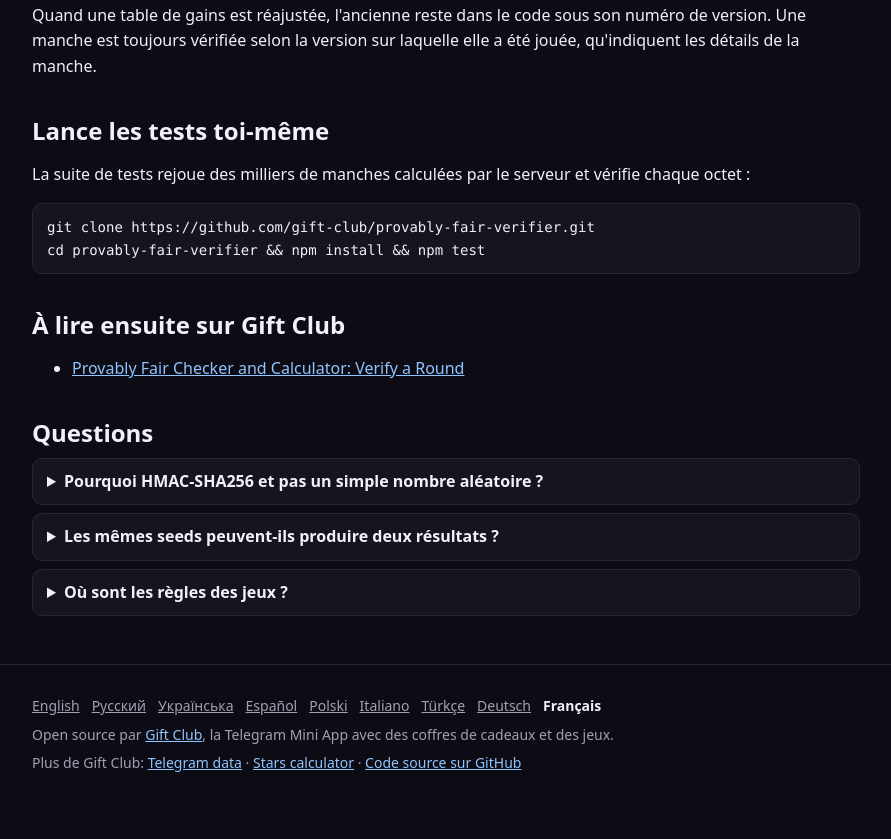
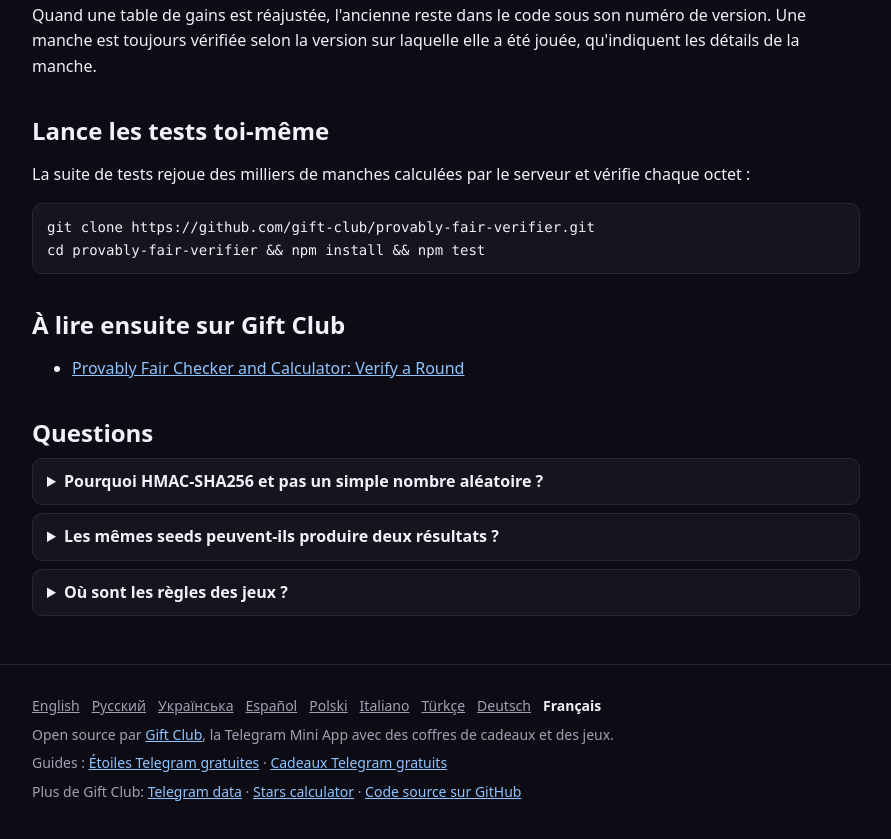
Before and after one commit to gift-club/provably-fair-verifier, a website: page docs/fr/how-it-works/index.html in a window 1280 px wide. Shown: the part 1372-2211 px from the top of the page, without its empty margins (194-1085 px from the left). Drawn offline with Linux system fonts and the light colour scheme.

Commit message:
Footer: link the free Stars and free gifts guides
Added links to guides for earning free Telegram stars and gifts.

```diff
--- a/docs/fr/how-it-works/index.html
+++ b/docs/fr/how-it-works/index.html
@@ -125,6 +125,7 @@ cd provably-fair-verifier &amp;&amp; npm install &amp;&amp; npm test</code></pre
 <footer><div class="wrap">
 <p class="langs" aria-label="Langues"><a href="/provably-fair-verifier/how-it-works/" hreflang="en" lang="en">English</a><a href="/provably-fair-verifier/ru/how-it-works/" hreflang="ru" lang="ru">Русский</a><a href="/provably-fair-verifier/uk/how-it-works/" hreflang="uk" lang="uk">Українська</a><a href="/provably-fair-verifier/es/how-it-works/" hreflang="es" lang="es">Español</a><a href="/provably-fair-verifier/pl/how-it-works/" hreflang="pl" lang="pl">Polski</a><a href="/provably-fair-verifier/it/how-it-works/" hreflang="it" lang="it">Italiano</a><a href="/provably-fair-verifier/tr/how-it-works/" hreflang="tr" lang="tr">Türkçe</a><a href="/provably-fair-verifier/de/how-it-works/" hreflang="de" lang="de">Deutsch</a><a href="/provably-fair-verifier/fr/how-it-works/" hreflang="fr" lang="fr" aria-current="true">Français</a></p>
 <p>Open source par <a href="https://giftclub.app/fr/">Gift Club</a>, la Telegram Mini App avec des coffres de cadeaux et des jeux.</p>
+<p>Guides : <a href="https://giftclub.app/fr/blog/earn-free-telegram-stars">Étoiles Telegram gratuites</a> · <a href="https://giftclub.app/fr/blog/free-telegram-gifts">Cadeaux Telegram gratuits</a></p>
 <p>Plus de Gift Club: <a href="/telegram-gifts-dataset/fr/">Telegram data</a> · <a href="/telegram-stars-calculator/fr/">Stars calculator</a> · <a href="https://github.com/gift-club/provably-fair-verifier">Code source sur GitHub</a></p>
 
 </div></footer>
```
